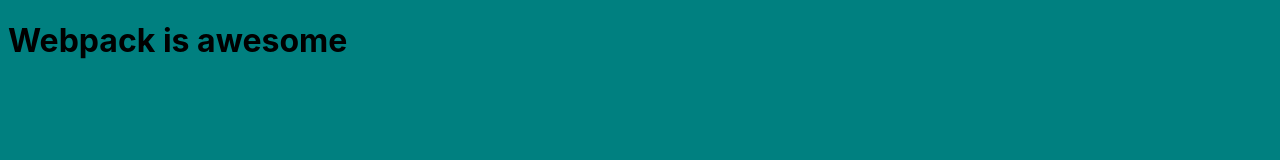
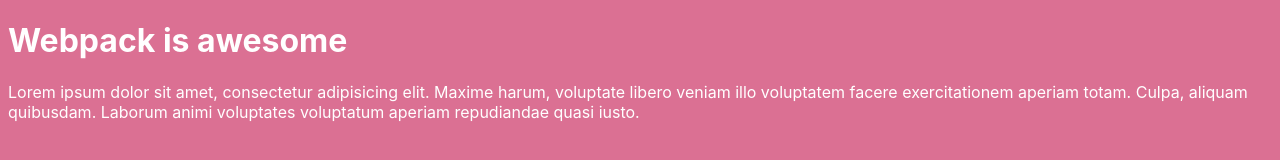
Before and after one commit to GolovinaElia/goit-js-webpack, a website built with webpack: page src/index.html in a window 1280 px wide. Built offline with nearby package versions, Linux system fonts and the light colour scheme.

Commit message:
Добавляет файлы

```diff
--- a/package.json
+++ b/package.json
@@ -4,7 +4,7 @@
   "description": "",
   "main": "index.js",
   "scripts": {
-    "start": "webpack --mode development",
+    "start": "webpack serve --mode development",
     "build": "webpack --mode production"
   },
   "repository": {
@@ -29,6 +29,7 @@
     "sass-loader": "^11.0.1",
     "style-loader": "^2.0.0",
     "webpack": "^5.21.2",
-    "webpack-cli": "^4.5.0"
+    "webpack-cli": "^4.5.0",
+    "webpack-dev-server": "^3.11.2"
   }
 }
--- a/src/css/body.scss
+++ b/src/css/body.scss
@@ -2,5 +2,6 @@
   font-family: -apple-system, BlinkMacSystemFont, "Segoe UI", Roboto, Oxygen,
     Ubuntu, Cantarell, "Open Sans", "Helvetica Neue", sans-serif;
   min-height: 100vh;
-  background-color: teal;
+  background-color: palevioletred;
+  color: #fff;
 }
--- a/src/index.html
+++ b/src/index.html
@@ -8,5 +8,8 @@
 </head>
 <body>
     <h1>Webpack is awesome</h1>
+    <p>
+        Lorem ipsum dolor sit amet, consectetur adipisicing elit. Maxime harum, voluptate libero veniam illo voluptatem facere exercitationem aperiam totam. Culpa, aliquam quibusdam. Laborum animi voluptates voluptatum aperiam repudiandae quasi iusto.
+    </p>
 </body>
 </html>
--- a/src/js/b.js
+++ b/src/js/b.js
@@ -1 +1,2 @@
+import "./c";
 export default "Hello";
--- a/src/js/c.js
+++ b/src/js/c.js
@@ -1 +1 @@
-console.log(jkbjkbn);
+console.log("jkbjkbn");
--- a/webpack.config.js
+++ b/webpack.config.js
@@ -29,5 +29,8 @@
     new HtmlWebpackPlugin({
       template: './src/index.html'
     })
-  ]
+  ],
+  devServer: {
+      port: 1234
+  }
 };
```
Also changed, not shown: 1 other file.
